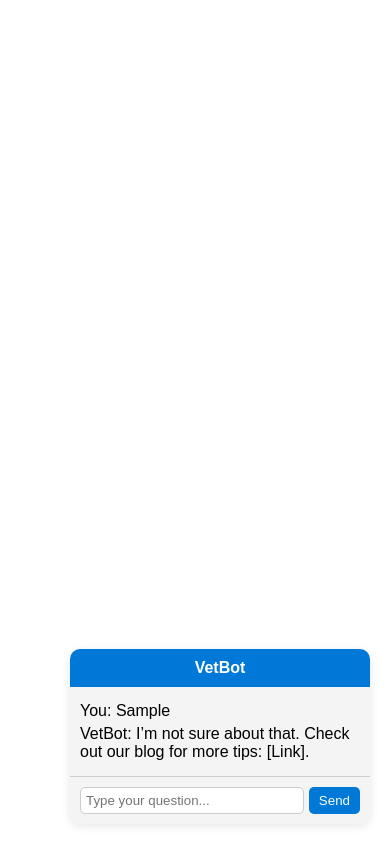
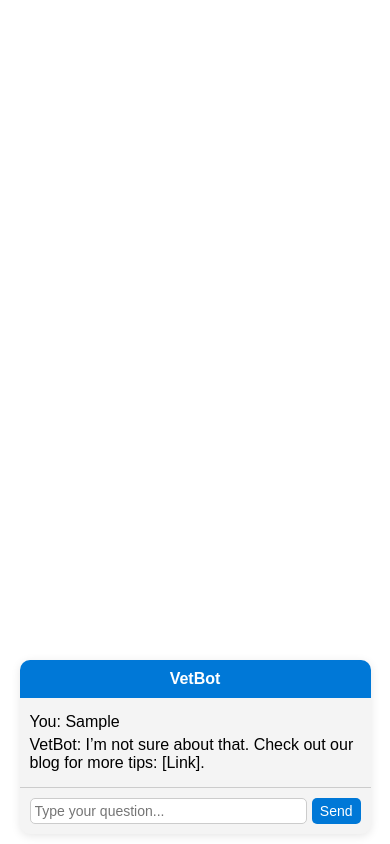
Before and after one commit to Drkimogad/Vetbot, a plain HTML site: page index.html in a window 390 px wide. Both pictures are taken after typing "Sample" into the empty fields and a click on the button "Send". Drawn offline with Linux system fonts and the light colour scheme.

Commit message:
Add files via upload

```diff
--- a/index.html
+++ b/index.html
@@ -12,6 +12,7 @@
             bottom: 20px;
             right: 20px;
             width: 300px;
+            max-width: 90%; /* Responsive adjustment */
             background: #f4f4f4;
             border-radius: 10px;
             box-shadow: 0 2px 10px rgba(0, 0, 0, 0.1);
@@ -50,6 +51,22 @@
             border-radius: 5px;
             cursor: pointer;
         }
+        /* Responsive design for smaller screens */
+        @media (max-width: 768px) {
+            #chatbot {
+                width: 90%;
+                bottom: 10px;
+                right: 5%;
+            }
+            #chatbot-input input {
+                padding: 4px;
+                font-size: 14px;
+            }
+            #chatbot-input button {
+                padding: 4px 8px;
+                font-size: 14px;
+            }
+        }
     </style>
 </head>
 <body>
@@ -61,39 +78,6 @@
             <button onclick="processInput()">Send</button>
         </div>
     </div>
-
-    <script>
-        const messages = document.getElementById('chatbot-messages');
-
-        function addMessage(sender, text) {
-            const message = document.createElement('div');
-            message.textContent = `${sender}: ${text}`;
-            message.style.margin = '5px 0';
-            messages.appendChild(message);
-            messages.scrollTop = messages.scrollHeight;
-        }
-
-        function processInput() {
-            const userInput = document.getElementById('userInput').value.trim();
-            if (!userInput) return;
-
-            addMessage('You', userInput);
-            document.getElementById('userInput').value = '';
-
-            // Simulated responses
-            let response = '';
-            if (userInput.toLowerCase().includes('vaccination')) {
-                response = 'Vaccines are vital for your pet’s health. Here’s a guide: [Link].';
-            } else if (userInput.toLowerCase().includes('business tips')) {
-                response = 'Consider using social media and local partnerships to grow your client base.';
-            } else if (userInput.toLowerCase().includes('grooming')) {
-                response = 'Grooming depends on the pet’s breed. Long-haired pets may need weekly grooming.';
-            } else {
-                response = 'I’m not sure about that. Check out our blog for more tips: [Link].';
-            }
-
-            addMessage('VetBot', response);
-        }
-    </script>
+    <script src="script.js"></script>
 </body>
 </html>
--- /dev/null
+++ b/script.js
@@ -0,0 +1,32 @@
+
+const messages = document.getElementById('chatbot-messages');
+
+function addMessage(sender, text) {
+    const message = document.createElement('div');
+    message.textContent = `${sender}: ${text}`;
+    message.style.margin = '5px 0';
+    messages.appendChild(message);
+    messages.scrollTop = messages.scrollHeight;
+}
+
+function processInput() {
+    const userInput = document.getElementById('userInput').value.trim();
+    if (!userInput) return;
+
+    addMessage('You', userInput);
+    document.getElementById('userInput').value = '';
+
+    // Simulated responses
+    let response = '';
+    if (userInput.toLowerCase().includes('vaccination')) {
+        response = 'Vaccines are vital for your pet’s health. Here’s a guide: [Link].';
+    } else if (userInput.toLowerCase().includes('business tips')) {
+        response = 'Consider using social media and local partnerships to grow your client base.';
+    } else if (userInput.toLowerCase().includes('grooming')) {
+        response = 'Grooming depends on the pet’s breed. Long-haired pets may need weekly grooming.';
+    } else {
+        response = 'I’m not sure about that. Check out our blog for more tips: [Link].';
+    }
+
+    addMessage('VetBot', response);
+}
```
